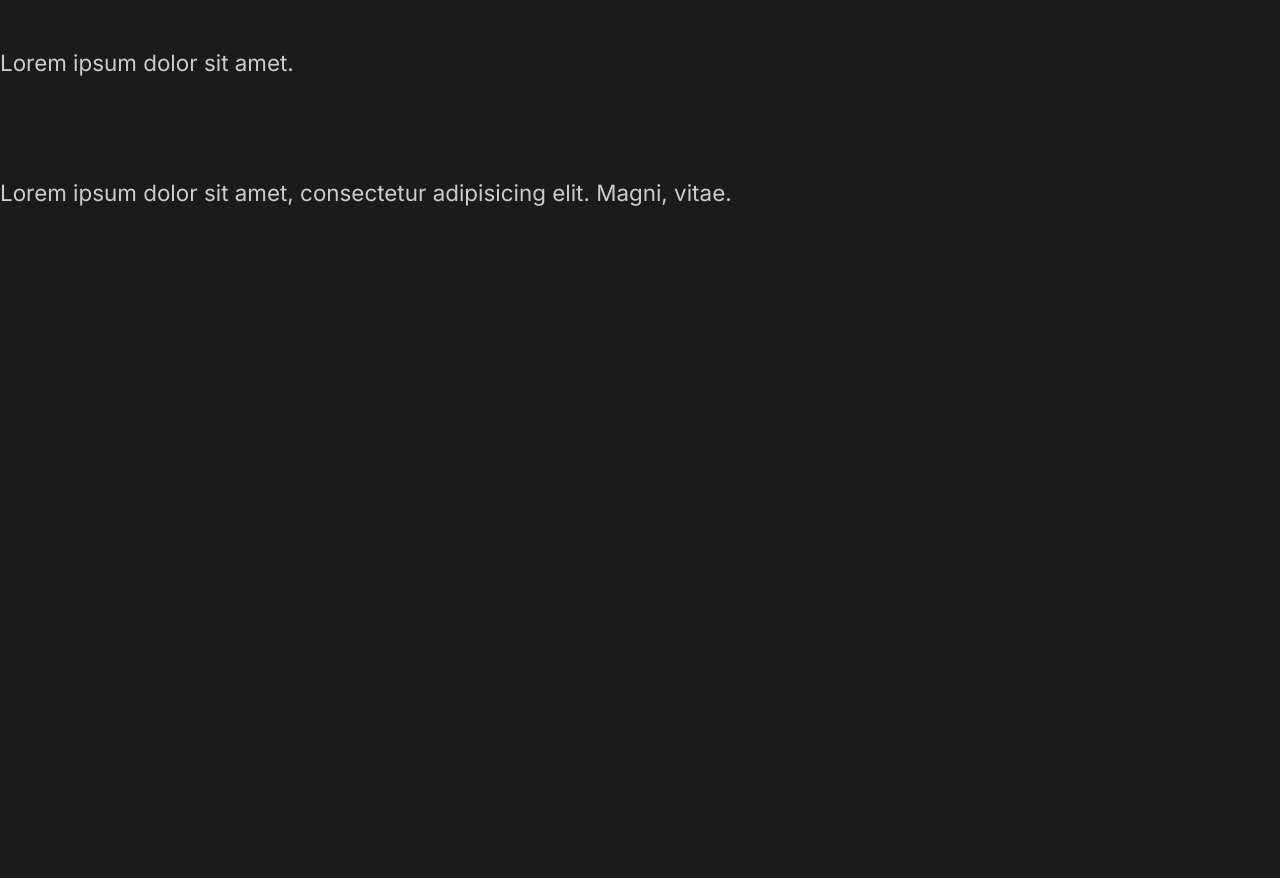
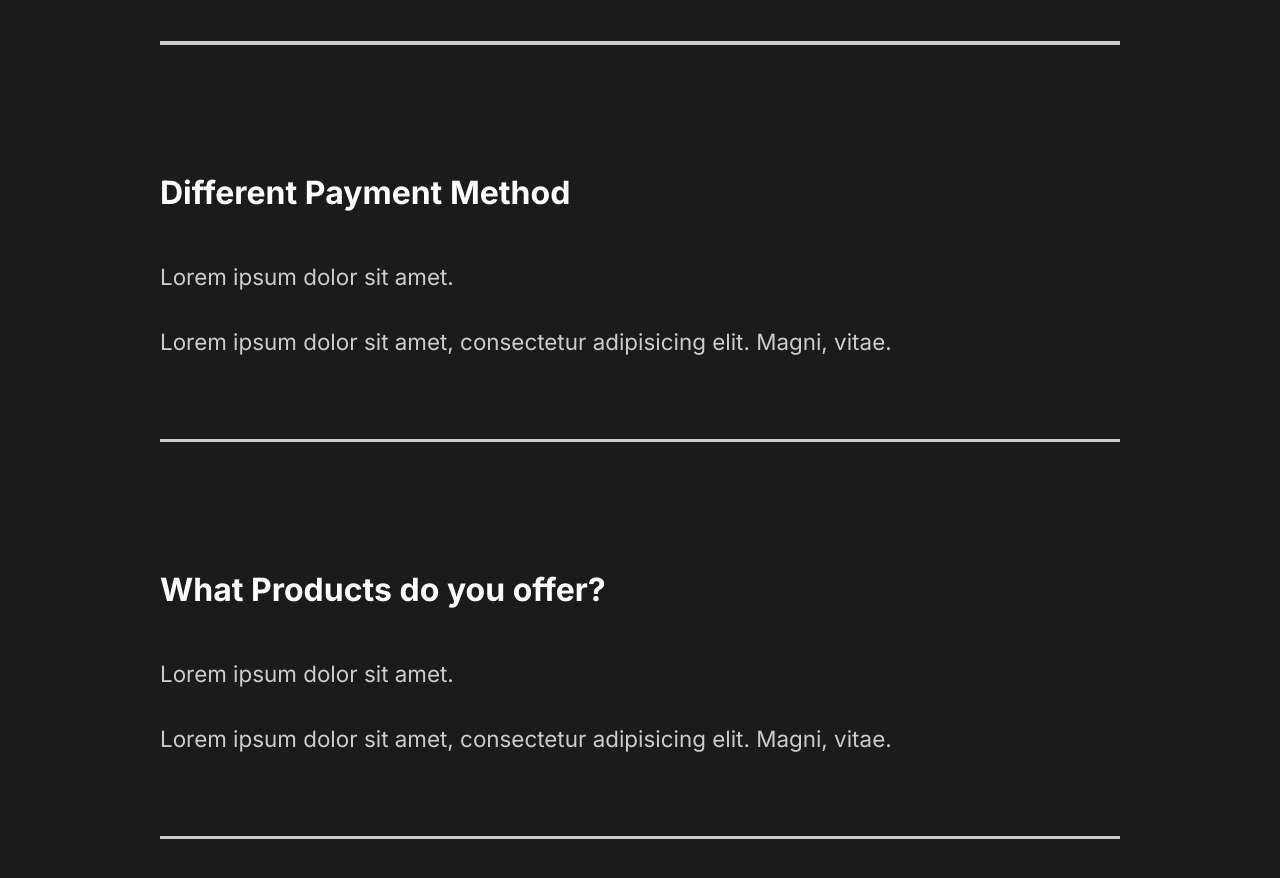
Before and after one commit to alexangria1992/react-capture-website, a React (Create React App) app: page / in a window 1280 px wide. Shown: the part 3007-3885 px from the top of the page. Before the commit the page ends 3265 px from the top, so only its background shows below. Built offline with nearby package versions, Linux system fonts and the light colour scheme.

Commit message:
Styling Faq Section

```diff
--- a/src/components/FaqSection.js
+++ b/src/components/FaqSection.js
@@ -1,8 +1,10 @@
 import React from 'react'
+import styled from 'styled-components';
+import {About} from '../styles';
 
 const FaqSection = () => {
     return (
-        <div className="faq">
+        <Faq>
             <h2>Any Questions <span>FAQ</span></h2>
             <div className="question">
                 <h4>How Do I Start?</h4>
@@ -10,6 +12,7 @@
                     <p>Lorem ipsum dolor sit amet.</p>
                     <p>Lorem ipsum dolor sit amet, consectetur adipisicing elit. Magni, vitae.</p>
                 </div>
+                <div className="faq-line"></div>
             </div>
 
             <div className="question">
@@ -18,6 +21,8 @@
                     <p>Lorem ipsum dolor sit amet.</p>
                     <p>Lorem ipsum dolor sit amet, consectetur adipisicing elit. Magni, vitae.</p>
                 </div>
+                <div className="faq-line"></div>
+
             </div>
 
             <div className="question">
@@ -26,6 +31,8 @@
                     <p>Lorem ipsum dolor sit amet.</p>
                     <p>Lorem ipsum dolor sit amet, consectetur adipisicing elit. Magni, vitae.</p>
                 </div>
+                <div className="faq-line"></div>
+
             </div>
 
             <div className="question">
@@ -34,9 +41,47 @@
                     <p>Lorem ipsum dolor sit amet.</p>
                     <p>Lorem ipsum dolor sit amet, consectetur adipisicing elit. Magni, vitae.</p>
                 </div>
+                <div className="faq-line"></div>
+
             </div>
-        </div>
+        </Faq>
     )
 }
 
+const Faq = styled(About)`
+    display: block;
+    span
+    {
+        display: block;
+    }
+    h2
+    {
+        padding-bottom: 2rem;
+        font-weight: lighter;
+    }
+    .faq-line
+    {
+        background: #cccccc;
+        height: 0.2rem;
+        margin: 2rem 0rem;
+        width: 100%;
+    }
+
+    .question
+    {
+        padding: 3rem 0rem;
+        cursor: pointer
+
+    }
+
+    .answer
+    {
+        padding: 2rem 0rem;
+        p
+        {
+            padding: 1rem 0rem;
+        }
+
+    }
+`;
 export default FaqSection
--- a/src/components/GlobalStyle.js
+++ b/src/components/GlobalStyle.js
@@ -48,7 +48,7 @@
          h4
          {
              font-weight: bold;
-             color: #23d997;
+             font-size: 2rem;
          }
          a
          {
```
